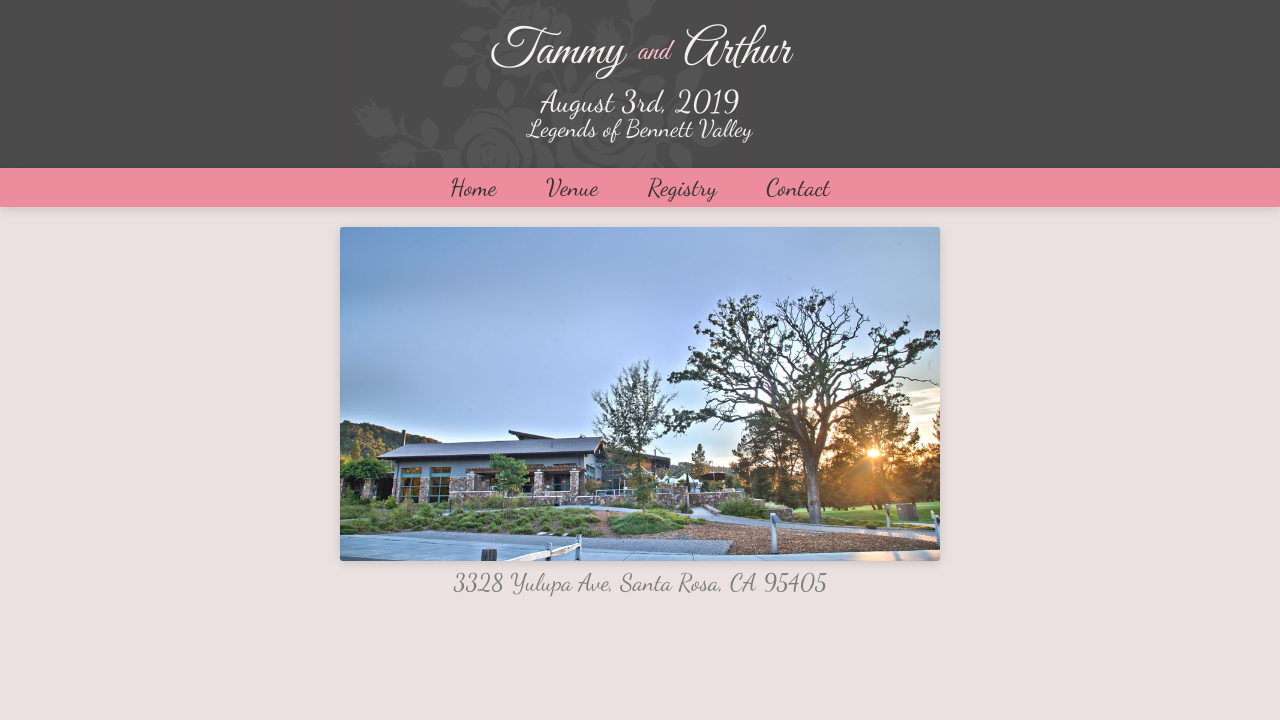
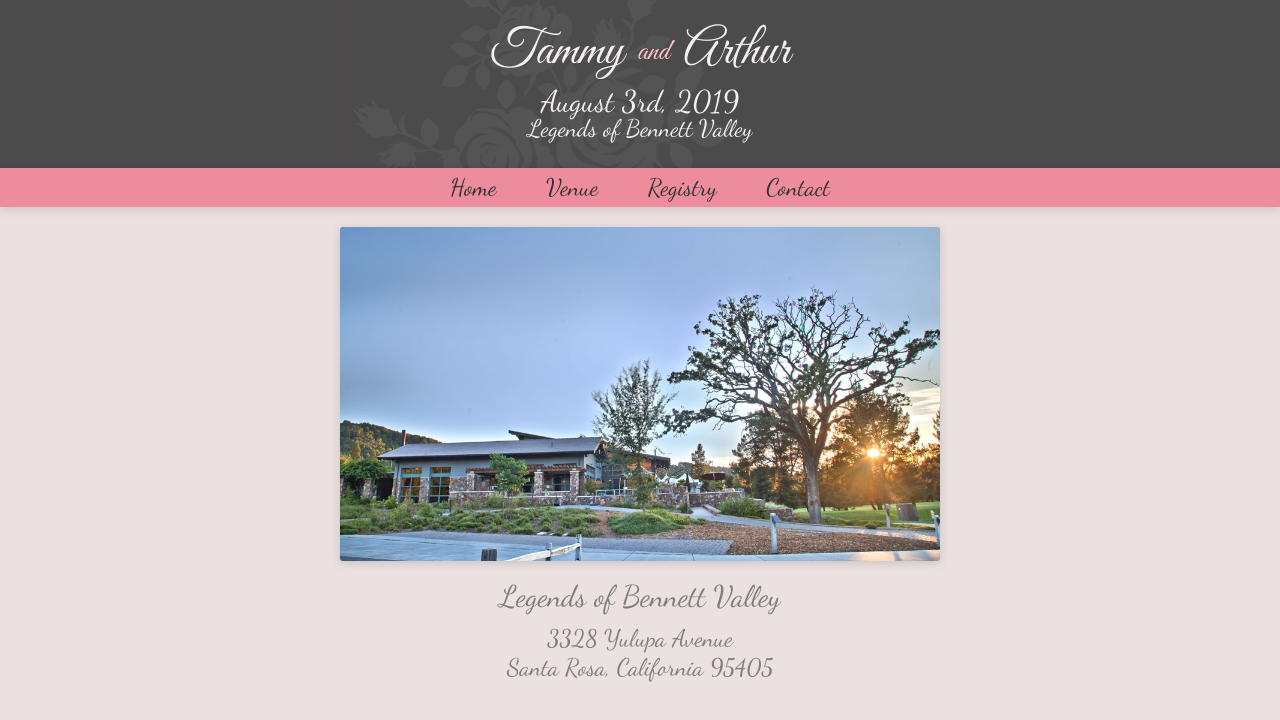
Before and after one commit to pungprakearti/tamthur, a React (Create React App) app: page /venue in a window 1280 px wide. Shown: the top 720 px of the page. Built offline with nearby package versions, Linux system fonts and the light colour scheme.

Commit message:
Added text for venue.

```diff
--- a/src/App.js
+++ b/src/App.js
@@ -23,24 +23,20 @@ class App extends Component {
   }
 
   render() {
+    const { date, endDate, venue } = this.state
     return (
       <div className="App">
-        <Top date={this.state.date} venue={this.state.venue} />
+        <Top date={date} venue={venue} />
 
         <Switch>
           <Route exact path="/" render={() => <Home />} />
-          <Route exact path="/venue" render={() => <Venue />} />
+          <Route exact path="/venue" render={() => <Venue venue={venue} />} />
           <Route exact path="/registry" render={() => 'registry'} />
           <Route exact path="/contact" render={() => 'contact'} />
           <Route
             path="/rsvp"
             render={props => (
-              <RSVP
-                date={this.state.date}
-                endDate={this.state.endDate}
-                venue={this.state.venue}
-                {...props}
-              />
+              <RSVP date={date} endDate={endDate} venue={venue} {...props} />
             )}
           />
 
--- a/src/Venue.js
+++ b/src/Venue.js
@@ -4,6 +4,7 @@ import './Venue.scss'
 
 export default class Venue extends Component {
   render() {
+    const { name, street, city, state, zip } = this.props.venue
     return (
       <div className="Venue_Cont">
         <img
@@ -11,8 +12,13 @@ export default class Venue extends Component {
           alt="Legends of Bennett Valley"
           className="Venue_Image"
         />
-        <div className="Venue_Address">
-          3328 Yulupa Ave, Santa Rosa, CA 95405
+        <div className="Venue_AddressCont">
+          <div className="Venue_AddressName">{name}</div>
+          <div className="Venue_Address">
+            {street}
+            <br />
+            {`${city}, ${state} ${zip}`}
+          </div>
         </div>
       </div>
     )
--- a/src/Venue.scss
+++ b/src/Venue.scss
@@ -2,7 +2,6 @@
 
 .Venue{
   &_Cont{
-    // width: 800px;
     padding-top: 20px;
     padding-bottom: 20px;
   }
@@ -13,4 +12,10 @@
     border-radius: 3px;
   }
 
+  &_AddressName {
+    font-size: 30px;
+    margin-top: 10px;
+    margin-bottom: 10px;
+  }
+
 }
```
